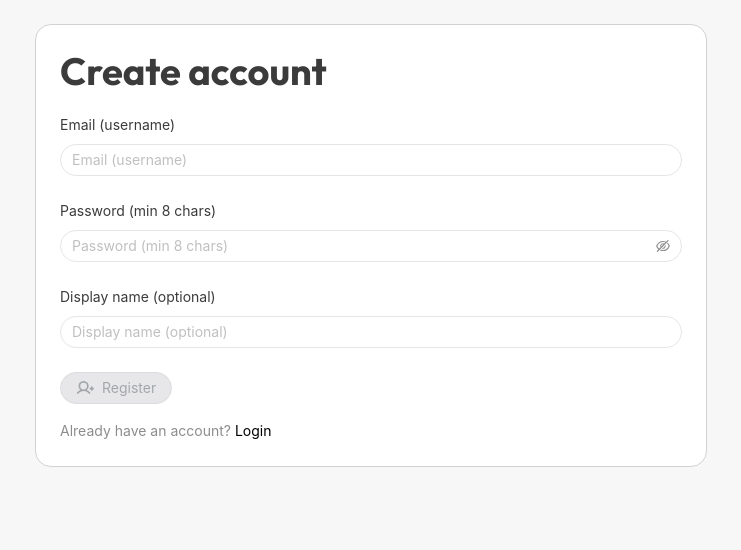
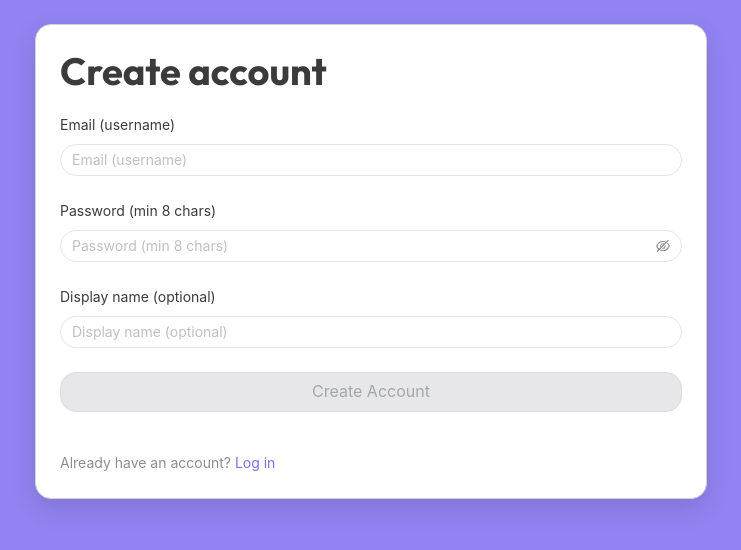
Before and after one commit to janvillarosa/gracie-app, a React (Vite) app in the folder frontend/: page /register in a window 1280 px wide. Shown: the top 550 px of the page, without its empty margins (269-1010 px from the left). Built offline with nearby package versions, Linux system fonts and the light colour scheme.

Commit message:
tweak register page the same way as login

```diff
--- a/frontend/src/pages/Register.tsx
+++ b/frontend/src/pages/Register.tsx
@@ -2,7 +2,6 @@ import React, { useState } from 'react'
 import { Link, useNavigate } from 'react-router-dom'
 import { registerAuth } from '@api/endpoints'
 import { Card, Typography, Form, Input, Button, Alert } from 'antd'
-import { UserPlus } from '@phosphor-icons/react'
 
 export const Register: React.FC = () => {
   const [username, setUsername] = useState('')
@@ -30,8 +29,9 @@ export const Register: React.FC = () => {
   }
 
   return (
-    <div className="container">
-      <Card>
+    <div className="login-page">
+      <div className="container">
+      <Card className="paper-card">
         <Typography.Title level={2} style={{ marginTop: 0 }}>Create account</Typography.Title>
         <Form layout="vertical" onSubmitCapture={onRegister}>
           <Form.Item label="Email (username)">
@@ -43,13 +43,17 @@ export const Register: React.FC = () => {
           <Form.Item label="Display name (optional)">
             <Input placeholder="Display name (optional)" value={name} onChange={(e) => setName(e.target.value)} />
           </Form.Item>
-          <Button type="primary" htmlType="submit" disabled={!username || password.length < 8 || loading} icon={<UserPlus />}>Register</Button>
+          <Button type="primary" htmlType="submit" disabled={!username || password.length < 8 || loading} size="large" block>
+            Create Account
+          </Button>
         </Form>
         {error && <><div className="spacer" /><Alert type="error" message={error} showIcon /></>}
         {success && <><div className="spacer" /><Alert type="success" message="Account created. Redirecting to login…" showIcon /></>}
-        <div className="spacer" />
-        <Typography.Text type="secondary">Already have an account? <Link to="/login">Login</Link></Typography.Text>
+        <Typography.Text type="secondary" style={{ display: 'inline-block', paddingTop: 40 }}>
+          Already have an account? <Link to="/login" className="link-primary">Log in</Link>
+        </Typography.Text>
       </Card>
+      </div>
     </div>
   )
 }
```
